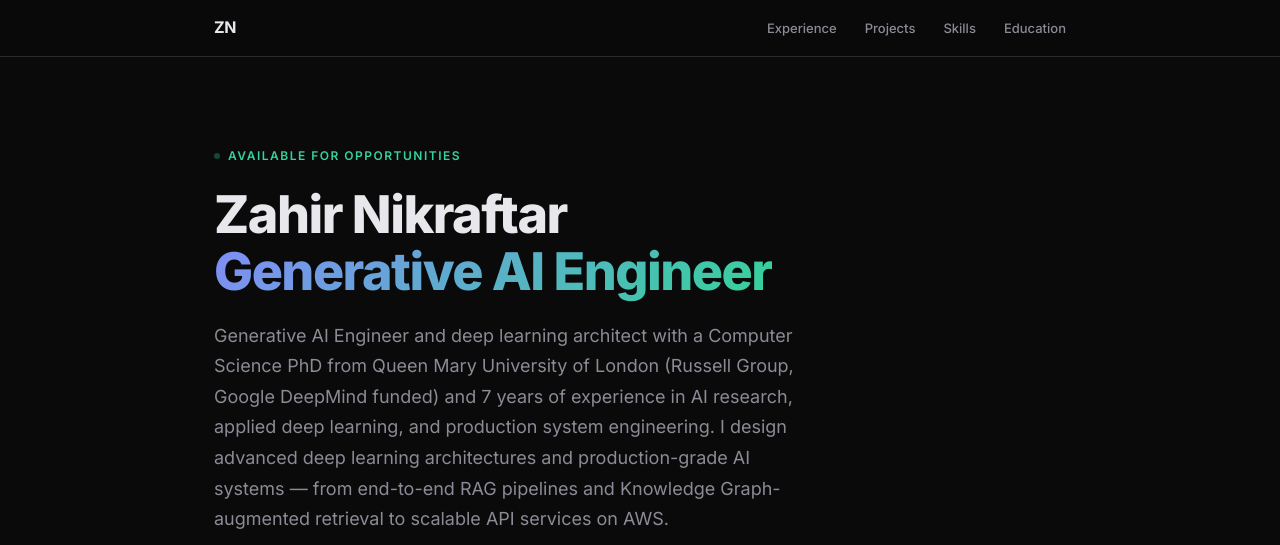
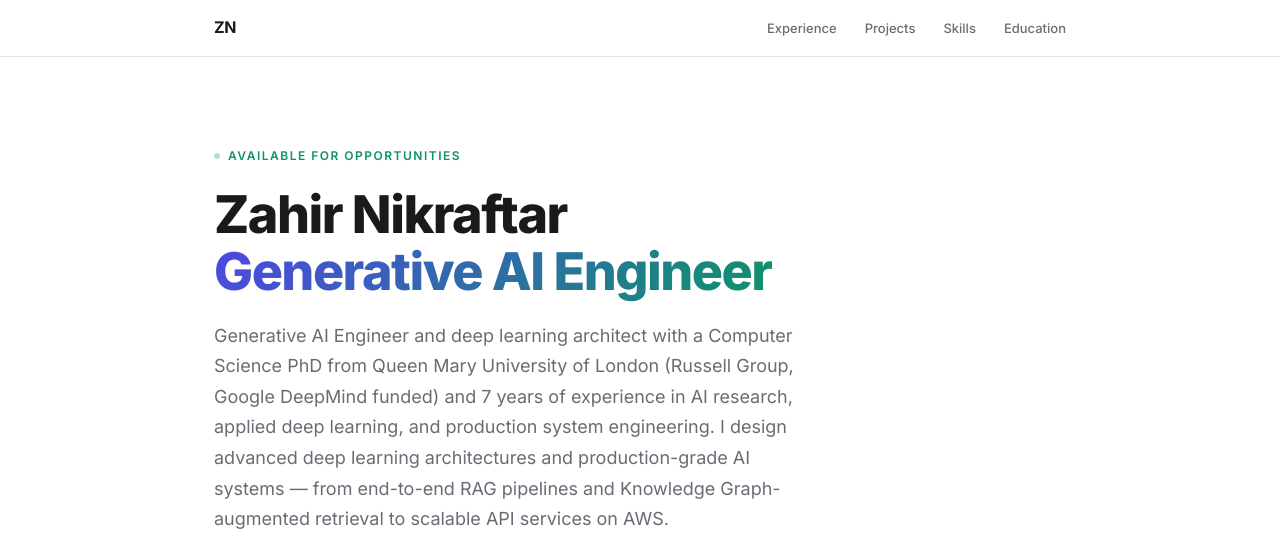
Before and after one commit to zahirnik/zahir-portfolio, a website: page index.html in a window 1280 px wide. Shown: the top 545 px of the page. Drawn offline with Linux system fonts and the light colour scheme.

Commit message:
Switch to white/light theme

```diff
--- a/index.html
+++ b/index.html
@@ -11,16 +11,16 @@
   *, *::before, *::after { margin: 0; padding: 0; box-sizing: border-box; }
 
   :root {
-    --bg: #0a0a0b;
-    --surface: #141416;
-    --surface-2: #1c1c1f;
-    --border: #2a2a2d;
-    --text: #e8e8ec;
-    --text-muted: #8b8b95;
-    --accent: #6366f1;
-    --accent-light: #818cf8;
-    --green: #34d399;
-    --amber: #fbbf24;
+    --bg: #ffffff;
+    --surface: #f8f8fa;
+    --surface-2: #f0f0f3;
+    --border: #e2e2e6;
+    --text: #1a1a1d;
+    --text-muted: #6b6b75;
+    --accent: #4f46e5;
+    --accent-light: #4f46e5;
+    --green: #0d9468;
+    --amber: #b45309;
   }
 
   body {
@@ -39,7 +39,7 @@
   /* ─── NAV ─── */
   nav {
     position: fixed; top: 0; left: 0; right: 0; z-index: 100;
-    background: rgba(10,10,11,0.85);
+    background: rgba(255,255,255,0.85);
     backdrop-filter: blur(12px);
     border-bottom: 1px solid var(--border);
   }
@@ -139,7 +139,7 @@
     width: 100%;
     border-radius: 12px;
     border: 1px solid var(--border);
-    box-shadow: 0 8px 40px rgba(99,102,241,0.1);
+    box-shadow: 0 8px 40px rgba(0,0,0,0.08);
   }
   .demo-video .caption {
     text-align: center;
@@ -163,7 +163,7 @@
   .project-card:hover {
     border-color: var(--accent);
     transform: translateY(-2px);
-    box-shadow: 0 8px 30px rgba(99,102,241,0.08);
+    box-shadow: 0 8px 30px rgba(0,0,0,0.08);
   }
   .project-card .project-header {
     display: flex; align-items: center; justify-content: space-between;
@@ -174,9 +174,9 @@
     font-size: 10px; font-weight: 700; text-transform: uppercase;
     letter-spacing: 1px; padding: 3px 8px; border-radius: 4px;
   }
-  .project-type.platform { background: rgba(99,102,241,0.15); color: var(--accent-light); }
-  .project-type.tool { background: rgba(52,211,153,0.15); color: var(--green); }
-  .project-type.agent { background: rgba(251,191,36,0.15); color: var(--amber); }
+  .project-type.platform { background: #eef2ff; color: var(--accent-light); }
+  .project-type.tool { background: #ecfdf5; color: var(--green); }
+  .project-type.agent { background: #fffbeb; color: var(--amber); }
   .project-card p {
     font-size: 13px; color: var(--text-muted); line-height: 1.6;
     flex: 1; margin-bottom: 16px;
```
